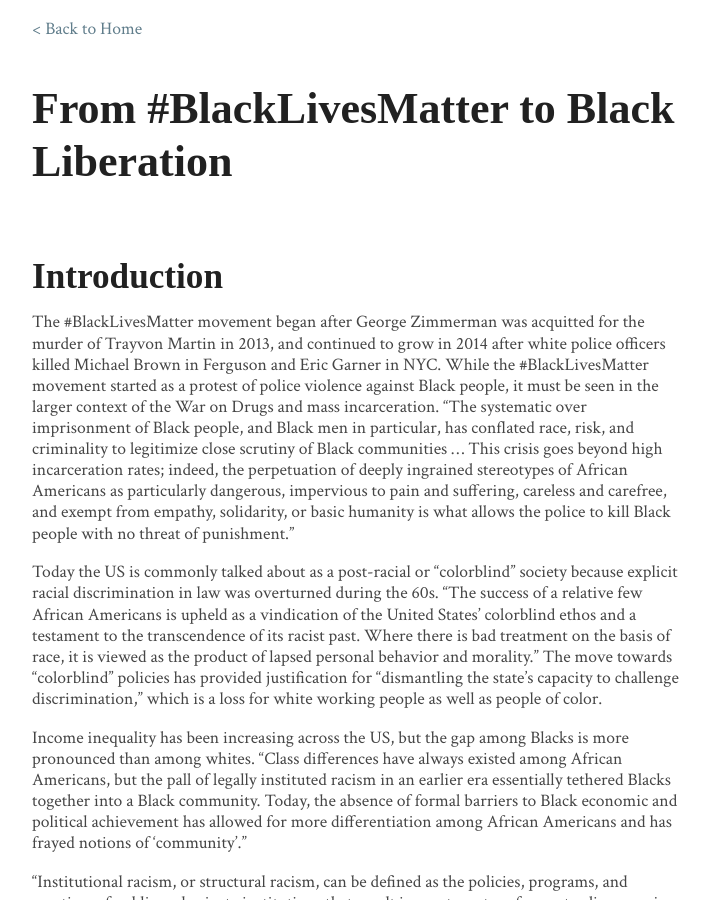
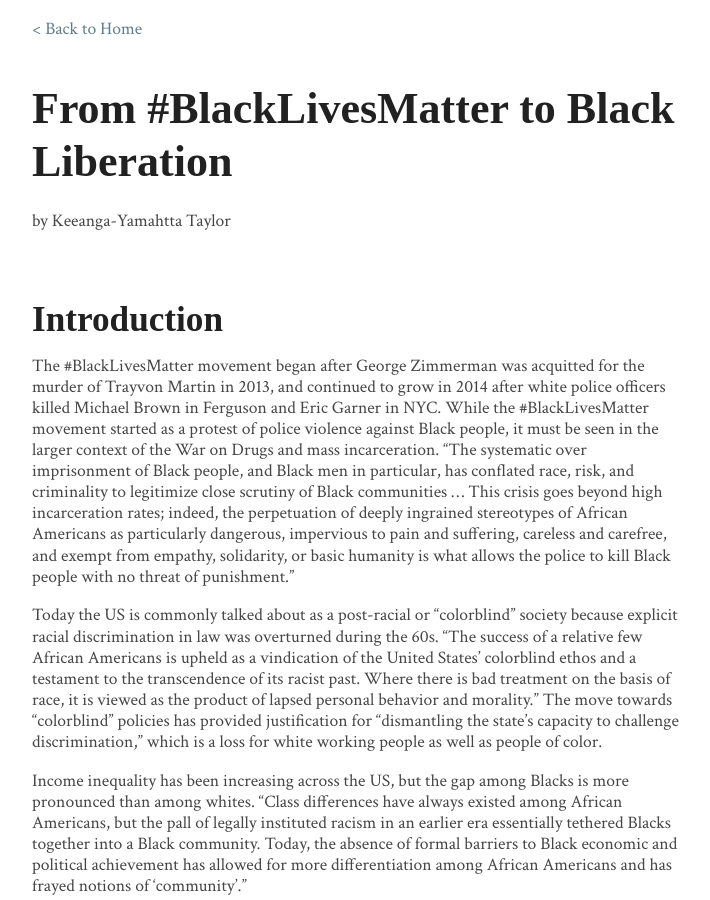
Before and after one commit to radicalbarracuda/sf-feminist-book-club, a Jekyll site: the page built from _posts/2018-12-18-from-blm-to-black-liberation.md, in a window 1280 px wide and 900 px high. Shown: the whole window, without its empty margins (293-1003 px from the left). Built offline with Jekyll 4.4.1, drawn with Linux system fonts in a browser that asks for light colours; some web fonts are replaced; some of the changed lines change nothing that is shown.

Commit message:
Add author to BLM post and categories

```diff
--- a/_posts/2018-12-18-from-blm-to-black-liberation.md
+++ b/_posts/2018-12-18-from-blm-to-black-liberation.md
@@ -1,10 +1,14 @@
 ---
 layout: posts
-title: "From #BlackLivesMatter to Black Liberation"
+title: "From #BlackLivesMatter to Black Liberation by Keeanga-Yamahtta Taylor"
 date:   2016-12-18
+permalink: "/from-blacklivesmatter-to-black-liberation-study-guide/"
+categories: anarchist-book-club
+tags: anti-racism anti-capitalism
 ---
 
 # From #BlackLivesMatter to Black Liberation
+by Keeanga-Yamahtta Taylor
 
 ## Introduction
 The #BlackLivesMatter movement began after George Zimmerman was acquitted for the murder of Trayvon Martin in 2013, and continued to grow in 2014 after white police officers killed Michael Brown in Ferguson and Eric Garner in NYC. While the #BlackLivesMatter movement started as a protest of police violence against Black people, it must be seen in the larger context of the War on Drugs and mass incarceration. "The systematic over imprisonment of Black people, and Black men in particular, has conflated race, risk, and criminality to legitimize close scrutiny of Black communities ... This crisis goes beyond high incarceration rates; indeed, the perpetuation of deeply ingrained stereotypes of African Americans as particularly dangerous, impervious to pain and suffering, careless and carefree, and exempt from empathy, solidarity, or basic humanity is what allows the police to kill Black people with no threat of punishment."
```
